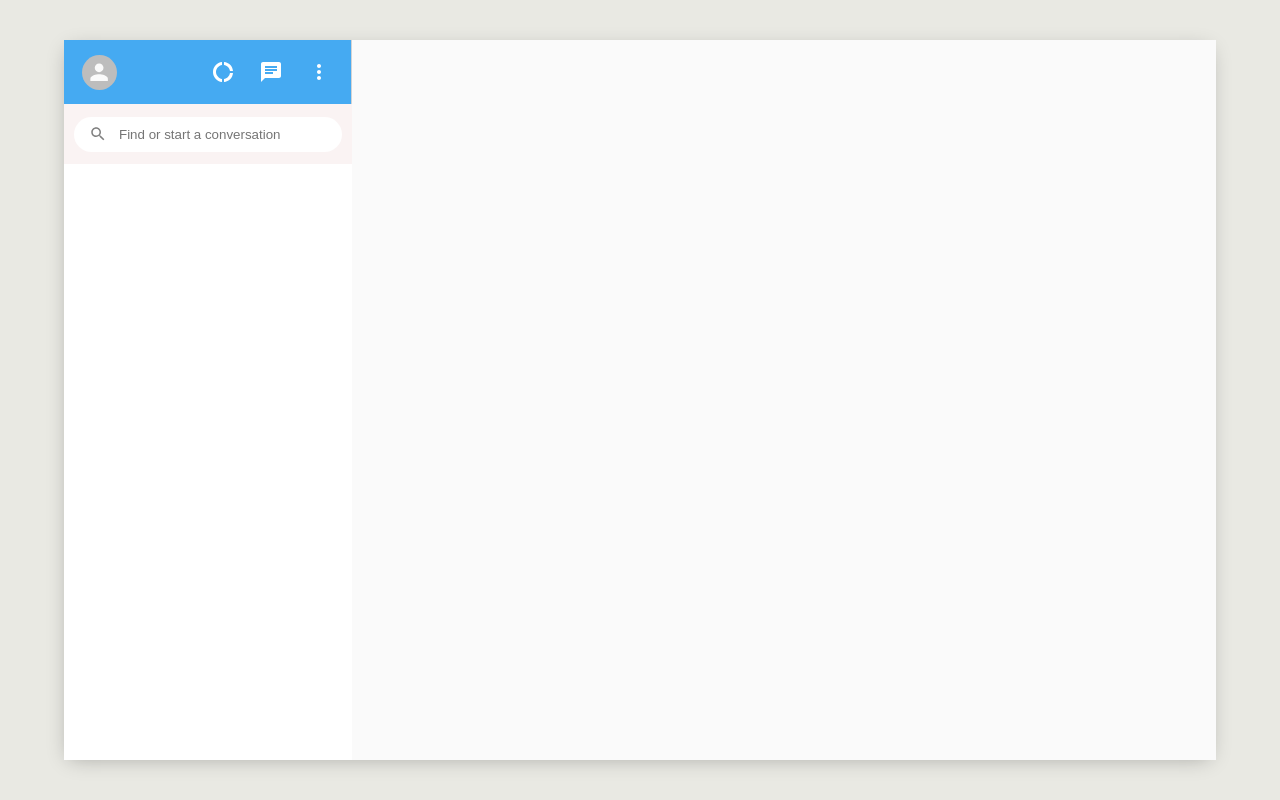
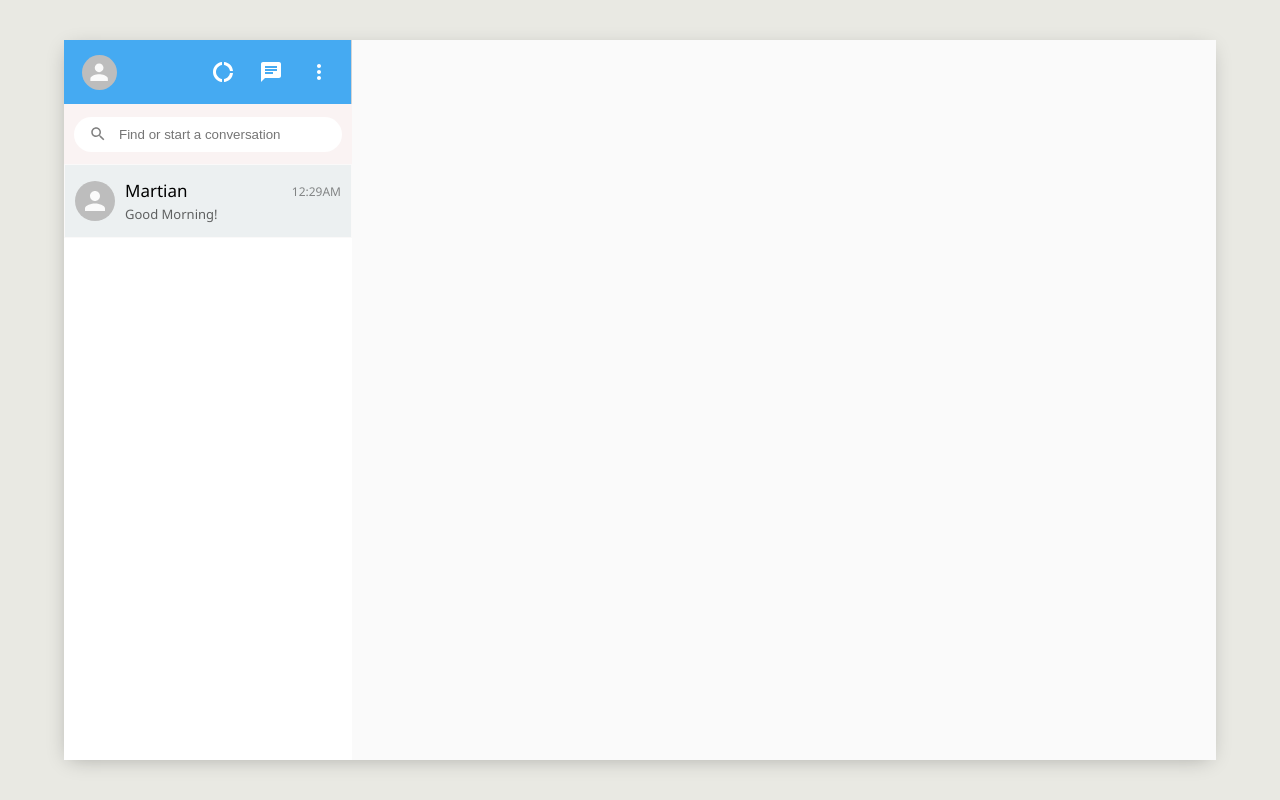
Before and after one commit to saiteja-madha/chat-app, a React (Create React App) app: page /app in a window 1280 px wide. Built offline with nearby package versions, Linux system fonts and the light colour scheme.

Commit message:
Sidebar Chat

```diff
--- a/src/components/SideBar.jsx
+++ b/src/components/SideBar.jsx
@@ -1,8 +1,9 @@
 import React from "react";
+import SidebarChat from './SidebarChat'
 import "./Sidebar.css";
 
 // Material UI
-import { Avatar, IconButton } from "@material-ui/core";
+import {Avatar, IconButton} from "@material-ui/core";
 import ChatIcon from "@material-ui/icons/Chat";
 import DonutLargeIcon from "@material-ui/icons/DonutLarge";
 import MoreVertIcon from "@material-ui/icons/MoreVert";
@@ -25,14 +26,15 @@ function SideBar() {
                     </IconButton>
                 </div>
             </div>
-        <div className="siebar__search">
+            <div className="sidebar__search">
                 <div className="sidebar__searchcontainer">
-                <SearchIcon />
-                <input placeholder="Find or start a conversation" type="text" />
+                    <SearchIcon/>
+                    <input placeholder="Find or start a conversation" type="text"/>
                 </div>
             </div>
 
             <div className="sidebar__chhatsGroups">
+                <SidebarChat/>
             </div>
         </div>
     )
--- a/src/components/Sidebar.css
+++ b/src/components/Sidebar.css
@@ -18,7 +18,8 @@
 .sidebar__header > .MuiAvatar-root {
     width: 35px;
     height: 35px;
-    margin-left: 10px;
+	margin-left: 10px;
+	cursor: pointer;
 }
 
 .sidebar__headerRight {
@@ -36,7 +37,7 @@
     color: white !important;
 }
 
-.siebar__search {
+.sidebar__search {
 	display: flex;
 	background-color: rgb(250, 243, 243);
 	height: 40px;
--- /dev/null
+++ b/src/components/SidebarChat.css
@@ -0,0 +1,71 @@
+.sidebarChat {
+    display: flex;
+    flex-direction: row;
+    justify-content: left;
+    align-items: center;
+    background-color: #ecf0f1;
+    cursor: pointer;
+    height: 72px;
+    font-family: Segoe UI,Helvetica Neue,Helvetica,Lucida Grande,Arial,Ubuntu,Cantarell,Fira Sans,sans-serif;
+    border: 1px solid rgb(250, 249, 249);
+}
+
+.sidebarChat:hover {
+    background-color: #EBEBEB;
+}
+
+.sidebarChat__avatar {
+    display: flex;
+    flex: none;
+    align-items: center;
+    height: 45px;
+    width: 45px;
+    margin-left: 10px;
+    margin-right: 10px;
+}
+
+.sidebarChat__content {
+    display: flex;
+    flex-direction: column;
+    overflow: hidden;
+    width: 100%;
+}
+
+.sidebarChat__topRow {
+    display: flex;
+    flex-direction: row;
+    align-items: center;
+    justify-content: space-between;
+}
+
+.sidebarChat__author {
+    display: inline-block;
+    flex-grow: 1;
+    overflow: hidden;
+    white-space: nowrap;
+    text-overflow: ellipsis;
+    font-weight: 400;
+    font-size: 17px;
+    color: black;
+}
+
+.sidebarChat__lastSeen {
+    margin-top: 3px;
+    margin-left: 10px;
+    margin-right: 10px;
+    overflow: hidden;
+    line-height: 14px;
+    white-space: nowrap;
+    text-overflow: ellipsis;
+    flex: none;
+    max-width: 100%;
+    font-size: 12px;
+    color: rgba(0, 0, 0, 0.45)
+}
+
+.sidebarChat__chat {
+    margin-top: 2px;
+    color: rgba(0, 0, 0, 0.6);
+    font-size: 13px;
+    line-height: 20px;
+}
--- /dev/null
+++ b/src/components/SidebarChat.jsx
@@ -0,0 +1,28 @@
+import React from 'react'
+import './SidebarChat.css'
+
+// Material UI
+import {Avatar} from '@material-ui/core'
+
+function SidebarChat() {
+    return (
+        <div className="sidebarChat">
+            <Avatar className="sidebarChat__avatar"/>
+            <div className="sidebarChat__content">
+                <div className="sidebarChat__topRow">
+                    <div className="sidebarChat__author">
+                        Martian
+                    </div>
+                    <div className="sidebarChat__lastSeen">
+                        12:29AM
+                    </div>
+                </div>
+                <div className="sidebarChat__chat">
+                    Good Morning!
+                </div>
+            </div>
+        </div>
+    )
+}
+
+export default SidebarChat
```
Also changed, not shown: src/pages/Login.jsx (+5 -2 lines). Lines whose indentation alone changed are shown as unchanged.
